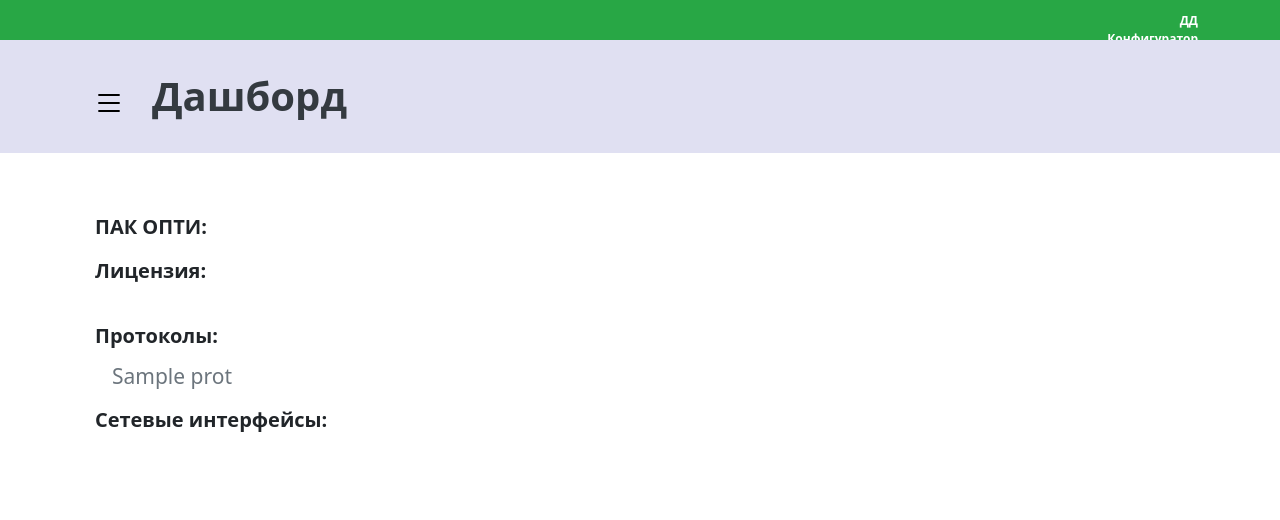
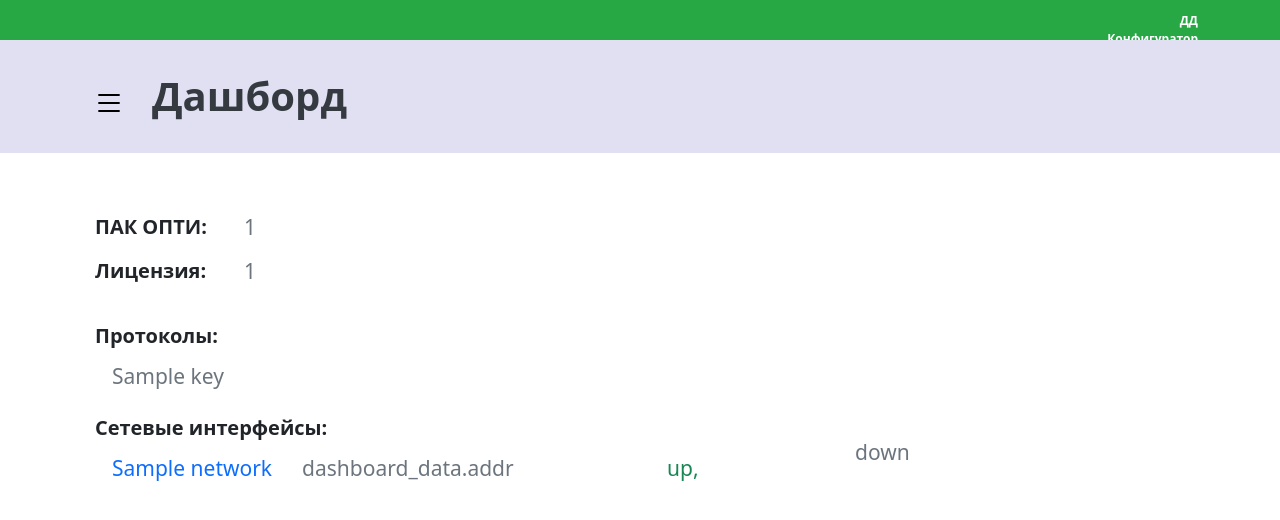
Before and after one commit to InSoft-development/DDConf-Fast, a FastAPI app: template templates/dashboard.html in a window 1280 px wide. Shown: the top 520 px of the page. Run offline with FastAPI, Linux system fonts and the light colour scheme; the template is opened without the code that fills it: most values are stand-ins (such as "Sample title", 1, 10 or a date in 2020); some libraries are stand-ins or nearby versions.

Commit message:
Добавил новую стрктуру

```diff
--- a/main.py
+++ b/main.py
@@ -15,37 +15,51 @@ app = FastAPI()
 app.mount("/static", StaticFiles(directory="static"), name="static")
 
 templates = Jinja2Templates(directory="templates")
-PAC = [{"name":"Номер протокола"}] # ПАК ОПТИ:
-LIC = [{"name":"Номер лицензии"}]  # Лицензия:
-PROT = [{"name": "МЭК 104"},
-        {"name": "OPC UA"},
-        {"name": "OPC UA"},
-        {"name": "МЭК 104"},
-        {"name": "МЭК 104"},
-        {"name": "МЭК 104"},
-        {"name": "МЭК 104"}] # Протоколы
+# PAC = [{"name":"Номер протокола"}] # ПАК ОПТИ:
+# LIC = [{"name":"Номер лицензии"}]  # Лицензия:
+# PROT = [{"name": "МЭК 104", "page":"pages/Protokol_MEK_104"},
+#         {"name": "OPC UA"},
+#         {"name": "OPC UA"},
+#         {"name": "МЭК 104"},
+#         {"name": "МЭК 104"},
+#         {"name": "МЭК 104"},
+#         {"name": "МЭК 104"}] # Протоколы
 
-SETINTERF = [{"namber_row":"1.","ip":"10.44.55.56","adres":"00:1b:63:84:45:e6","text":"Up, configured"},
-             {"namber_row":"2.","ip":"-","adres":"00:1b:63:84:45:e7","text":"Down"},
-             {"namber_row":"3.","ip":"10.44.55.57","adres":"00:1b:63:84:45:e8","text":"Up, configured"},
-             {"namber_row":"4.","ip":"10.44.55.58","adres":"00:1b:63:84:45:e9","text":"Down"},
-             {"namber_row":"5.","ip":"10.44.55.58","adres":"00:1b:63:84:45:e9","text":"Down"},
-             {"namber_row":"6.","ip":"10.44.55.58","adres":"00:1b:63:84:45:e9","text":"Down"},
-             {"namber_row":"7.","ip":"10.44.55.58","adres":"00:1b:63:84:45:e9","text":"Down"},
-             {"namber_row":"8.","ip":"10.44.55.58","adres":"00:1b:63:84:45:e9","text":"Down"},
-             {"namber_row":"9.","ip":"10.44.55.58","adres":"00:1b:63:84:45:e9","text":"Down"},
-             {"namber_row":"10.","ip":"10.44.55.58","adres":"00:1b:63:84:45:e9","text":"Down"},
-             {"namber_row":"11.","ip":"10.44.55.58","adres":"00:1b:63:84:45:e9","text":"Down"},
-             {"namber_row":"12.","ip":"10.44.55.58","adres":"00:1b:63:84:45:e9","text":"Down"},
-             {"namber_row":"13.","ip":"10.44.55.58","adres":"00:1b:63:84:45:e9","text":"Down"}
+# SETINTERF = [{"namber_row":"1.","ip":"10.44.55.56","adres":"00:1b:63:84:45:e6","text":"Up, configured"},
+#              {"namber_row":"2.","ip":"-","adres":"00:1b:63:84:45:e7","textt":"Down"},
+#              {"namber_row":"3.","ip":" 10.44.55.57","adres":"00:1b:63:84:45:e8","text":"Up, configured"},
+#              {"namber_row":"4.","ip":" 10.44.55.58","adres":"00:1b:63:84:45:e9","textt":"Down"},
+#              {"namber_row":"5.","ip":" 10.44.55.58","adres":"00:1b:63:84:45:e9","textt":"Down"},
+#              {"namber_row":"6.","ip":" 10.44.55.58","adres":"00:1b:63:84:45:e9","textt":"Down"},
+#              {"namber_row":"7.","ip":" 10.44.55.58","adres":"00:1b:63:84:45:e9","textt":"Down"},
+#              {"namber_row":"8.","ip":" 10.44.55.58","adres":"00:1b:63:84:45:e9","textt":"Down"},
+#              {"namber_row":"9.","ip":" 10.44.55.58","adres":"00:1b:63:84:45:e9","textt":"Down"},
+#              {"namber_row":"10.","ip":"10.44.55.58","adres":"00:1b:63:84:45:e9","textt":"Down"},
+#              {"namber_row":"11.","ip":"10.44.55.58","adres":"00:1b:63:84:45:e9","textt":"Down"},
+#              {"namber_row":"12.","ip":"10.44.55.58","adres":"00:1b:63:84:45:e9","text":"Up, configured"},
+#              {"namber_row":"13.","ip":"10.44.55.58","adres":"00:1b:63:84:45:e9","textt":"Down"},
+#              {"namber_row":"14.","ip":"10.44.55.58","adres":"00:1b:63:84:45:e9","textt":"Down"}
+#              ]
 
-             ]
+# RABPROF = [{"name":"Название профиляzz"}]
+
+
+# dashboard_data = {"active_protocols":[{"DD104":"/pages/dd104"}, {"OPC UA":"/pages/something"}, {"SomeBullshit":"/pages/suckmydick"}],
+#                   "License":"12321","pac_num":"12345",
+#                   "network":[{"id":"1", "addr":"10.23.23.123", "macaddr":"00:1b:63:84:45:e6", "status": "1"}, {"id":"2", "addr":"127.0.0.1", "DHCP":"no", "status": "0"}]}
+
+dashboard_data = [{"active_protocols":{"DD104":"/pages/dd104", "OPC UA":"/pages/something", "SomeBullshit":"/pages/suckmydick"},
+                  "license":"12321", "pac_num":"123123",
+                  "network":[{"id":"1", "addr":"10.23.23.123", "macaddr":"eb:1a:b0:b1:cc", "status": "1"},
+                             {"id":"2", "addr":"127.0.0.1", "macaddr":"eb:1a:b0:b1:c1", "status": "0"}]}] # 0 = down, 1 = up
+
+@app.get('/')
+async def name(request: Request):
+    return templates.TemplateResponse("dashboard.html", {"request": request, "dashboard_data": dashboard_data})
 
 
 
-@app.get('/')
-async def name(request: Request):
-    return templates.TemplateResponse("dashboard.html",{"request": request, "name": "Ivan", "PAC_OPTI":PAC, "LIC":LIC,"Protocols":PROT,"SETINTERF":SETINTERF})
+
 
 app.include_router(router_pages)
 # @app.get("/")
--- a/templates/Protokol_MEK_104.html
+++ b/templates/Protokol_MEK_104.html
@@ -55,7 +55,9 @@
     <div class="col">
       <ul class="list-group list-group-horizontal" style="margin-top: 59px; margin-left: 95px; width: 840px; height: 38px;">
         <div style="width: 185px; height: 24px; font-size: 20px; font-weight: 700; margin-right: 29px;">Рабочий профиль:</div>
-        <div style="width: 208px; height: 24px; font-size: 21px; font-weight: 400; color: rgb(108, 117, 125);">Название профиля</div>
+        {% for RABPROF in RABPROF %}
+        <div style="width: 208px; height: 24px; font-size: 21px; font-weight: 400; color: rgb(108, 117, 125);">{{RABPROF.name}}</div>
+        {% endfor %}
         <div>
             <button type="button" class="btn btn-success" data-bs-toggle="modal" data-bs-target="#exampleModal" style="margin-left: 313px; background:rgb(40, 167, 69); width: 105px; height: 38px;">Профиль</button>
 
--- a/templates/dashboard.html
+++ b/templates/dashboard.html
@@ -34,7 +34,7 @@
                       <button type="button" class="btn-close text-reset" data-bs-dismiss="offcanvas" aria-label="Close"></button>
                     </div>
                     <div class="offcanvas-body" style=" width: 150px;height: 251px;padding-left: 0px;padding-right: 0px;padding-top: 0px;padding-bottom: 0px;margin-left: 140px; margin-top: 141px;">
-                        <p><a class="link-offset-2 link-underline link-underline-opacity-0" href="http://127.0.0.1:8000/pages/Protokol_MEK_104">МЭК 104</a></p>
+                        <p><a class="link-offset-2 link-underline link-underline-opacity-0" href="http:/pages/Protokol_MEK_104">МЭК 104</a></p>
                         <p><a class="link-offset-2 link-underline link-underline-opacity-0" href="#" style="width: 150px; height: 32px;">OPC UA</a></p>
                         <p style=" margin-top: 133px;"><a class="link-offset-2 link-underline link-underline-opacity-0" href="#" style="width: 150px; height: 32px;">Настройки</a></p>
                     </div>
@@ -50,25 +50,25 @@
 
       <ul class="list-group list-group-horizontal" style="margin-top: 59px; margin-left: 95px; width: 840px; height: 38px;">
         <div style="width: 115px; height: 24px; font-size: 20px; font-weight: 700; margin-right: 34px;">ПАК ОПТИ:</div>
-        {%for PAC in PAC_OPTI %}
-        <div style="width: 208px; height: 24px; font-size: 21px; font-weight: 400; color: rgb(108, 117, 125);">{{PAC.name}}</div>
-        {% endfor%}
+        <!-- {% for dashboard_data in dashboard_data %} -->
+        <div style="width: 350px; height: 24px; font-size: 21px; font-weight: 400; color: rgb(108, 117, 125);">{{dashboard_data.pac_num}}</div>
+        <!-- {% endfor %}       -->
       </ul>
 
       <ul class="list-group list-group-horizontal" style="margin-top: 6px; margin-left: 95px; width: 840px; height: 38px;">
         <div style="width: 115px; height: 24px; font-size: 20px; font-weight: 700; margin-right: 34px;">Лицензия:</div>
-        {% for LIC in LIC %}
-        <div style="width: 208px; height: 24px; font-size: 21px; font-weight: 400; color: rgb(108, 117, 125);">{{LIC.name}}</div>
-        {% endfor %}
+
+        <div style="width: 208px; height: 24px; font-size: 21px; font-weight: 400; color: rgb(108, 117, 125);">{{dashboard_data.pac_num}}</div>
+
       </ul>
 
 
       <ul class="list-group list-group-flush" style="width: 840px; margin-left: 95px; margin-top: 27px;">
 
         <div style="width: 121px; height: 24px; font-size: 20px; font-weight: 700;">Протоколы:</div>
-        {% for PROT in Protocols %}
-        <div style="width: 208px; height: 24px; font-size: 21px; font-weight: 400; color: rgb(108, 117, 125); margin-top: 16px; margin-left: 17px;">{{PROT.name}}
-
+        {% for key, value in dashboard_data["active_protocols"].items() %}
+        <div style="width: 208px; font-size: 21px; font-weight: 400; color: rgb(108, 117, 125); margin-top: 16px; margin-left: 17px;">
+        {{key}}
         </div>
        {% endfor %}
 
@@ -77,25 +77,22 @@
 
 <div style="margin-top: 20px; margin-left: 95px;">
       <div style="width: 300px; height: 24px; font-size: 20px; font-weight: 700;">Сетевые интерфейсы:</div>
-    {% for SETINTERF in SETINTERF%}
+    {% for dashboard_data in dashboard_data %}
       <ul class="list-group list-group-horizontal">
-        <div style="margin-top: 16px; margin-left: 17px; font-size: 21px; font-weight: 400; color: rgb(13, 110, 253);">{{SETINTERF.namber_row}}</div>
-        <div style="margin-top: 16px; margin-left: 10px; width: 150px; height: 24px; font-size: 21px; font-weight: 400; color: rgb(108, 117, 125);">{{SETINTERF.ip}}</div>
-        <div style="margin-top: 16px; margin-left: 0px;  width: 188px; height: 24px; font-size: 21px; font-weight: 400; color: rgb(108, 117, 125);">{{SETINTERF.adres}}</div>
-        <div style="margin-top: 16px; margin-left: 17px;  width: 188px; height: 24px; font-size: 21px; font-weight: 400; color:  rgb(25, 135, 84) or;">{{SETINTERF.text}}</div>
+
+        <div style="margin-top: 16px; margin-left: 17px; font-size: 21px; font-weight: 400; color: rgb(13, 110, 253);">{{dashboard_data.network}}</div>
+        <div style="margin-top: 16px; margin-left: 30px; width: 160px; height: 24px; font-size: 21px; font-weight: 400; color: rgb(108, 117, 125);">dashboard_data.addr</div>
+        <div style="margin-top: 16px; margin-left: 0px;  width: 188px; height: 24px; font-size: 21px; font-weight: 400; color: rgb(108, 117, 125);"></div>
+        <div style="margin-top: 16px; margin-left: 17px;  width: 188px; height: 24px; font-size: 21px; font-weight: 400; color:  rgb(25, 135, 84);">up, </div>
+        <div style="margin-top: 0px; margin-left: 0px;  width: 188px; height: 24px; font-size: 21px; font-weight: 400; color:  rgb(108, 117, 125);">down</div>
+
+
       </ul>
     {% endfor %}
 
-    <script>
-      let text = document.querySelector('text');
-      text.addEventListener('blur', function(){
-        if (text="Down"){
-          text.style.cssText = 'color: red';
-        }else{
-          text.style.cssText = 'color: green';
-        }
-      })
-    </script>
+
+
+
 
       <!-- <ul class="list-group list-group-horizontal-sm">
         <div style="margin-top: 12px; margin-left: 17px; font-size: 21px; font-weight: 400;color: rgb(13, 110, 253);">2.</div>
```
